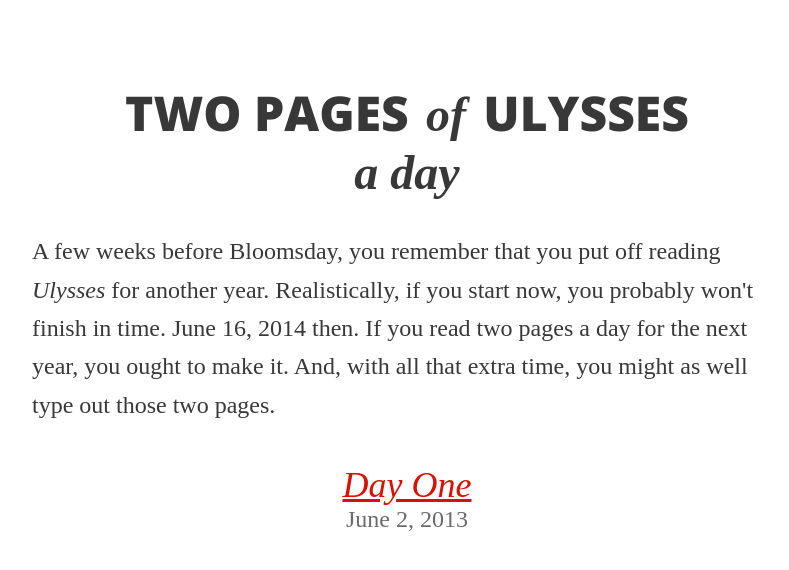
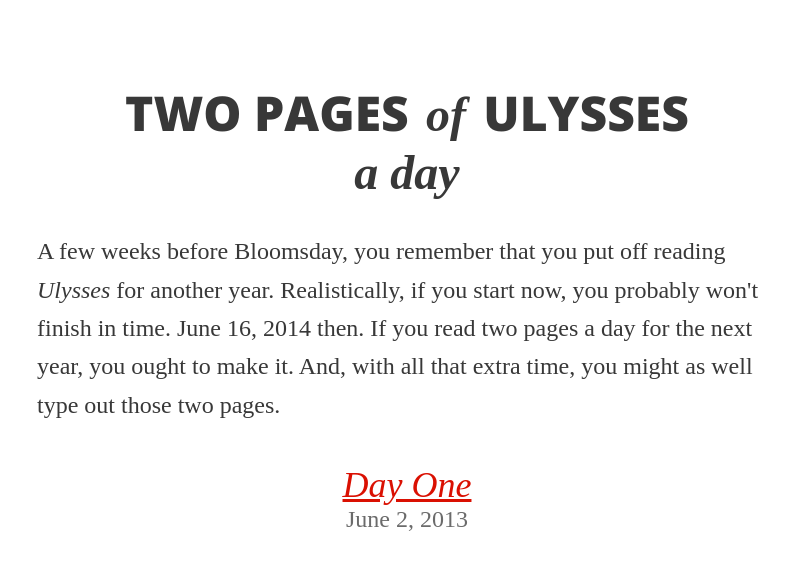
Before and after one commit to adregan/ulysses, a Jekyll site: the page built from index.html, in a window 1280 px wide. Shown: the top 570 px of the page, without its empty margins (233-1022 px from the left). Built offline with Jekyll 4.4.1, drawn with Linux system fonts in a browser that asks for light colours; some web fonts are replaced.

Commit message:
config update

```diff
--- a/css/main.css
+++ b/css/main.css
@@ -375,7 +375,7 @@
 
 .page-wrap {
   margin: 0 auto;
-  max-width: 750px;
+  max-width: 740px;
   width: 95%; }
   @media (min-width: 500px) {
     .page-wrap {
--- a/scss/partials/_layout.scss
+++ b/scss/partials/_layout.scss
@@ -1,6 +1,6 @@
 .page-wrap {
   margin: 0 auto;
-  max-width: 750px;
+  max-width: 740px;
   width: 95%;
   @media (min-width: 500px) {width: 90%;}
 
```
